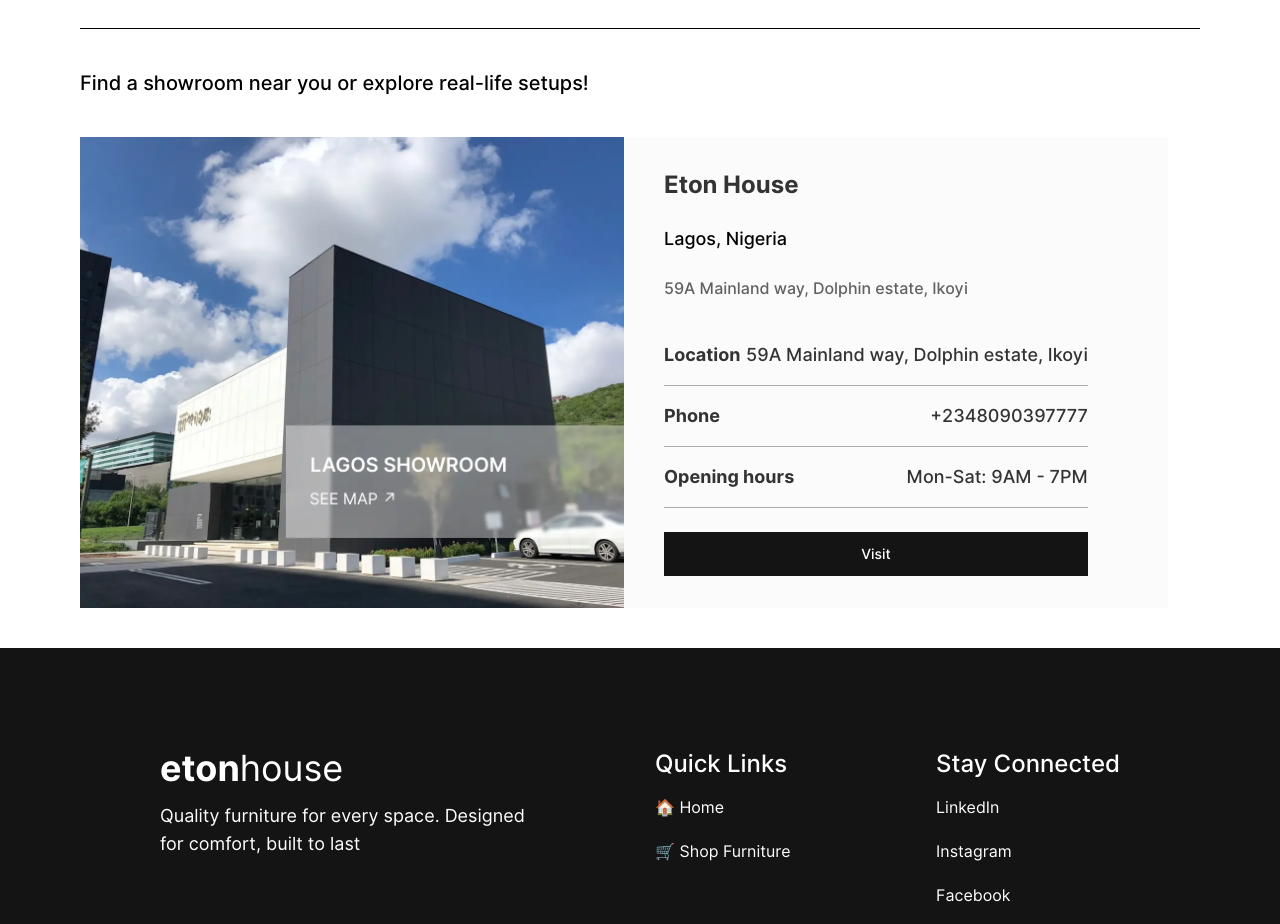
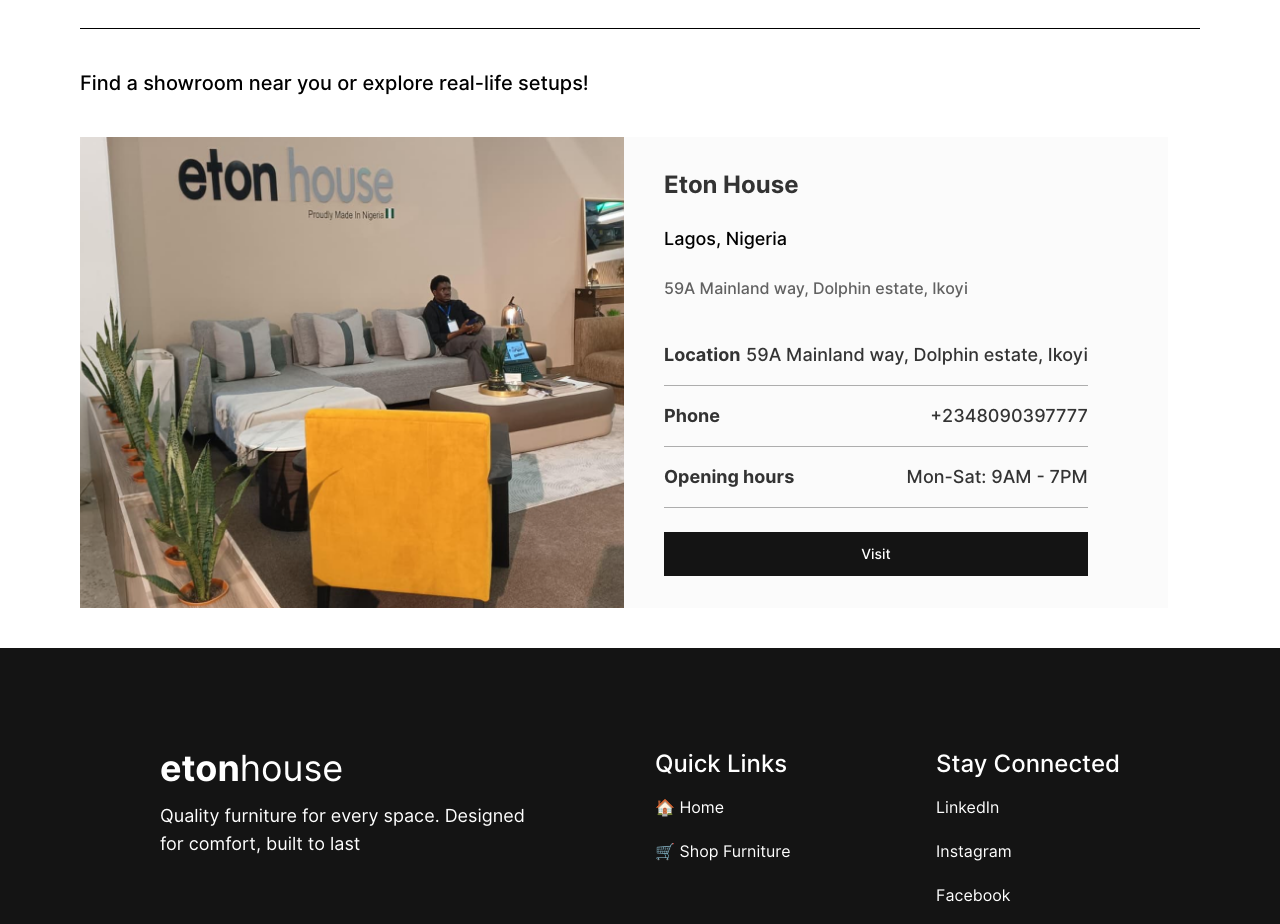
Before and after one commit to Scriptdeskng/etonhouse-client, a Next.js app: page /about in a window 1280 px wide. Shown: the part 2680-3604 px from the top of the page. Built offline with nearby package versions, Linux system fonts and the light colour scheme; no server answers.

Commit message:
chore: change about page image

```diff
--- a/src/ui/about/visit/index.tsx
+++ b/src/ui/about/visit/index.tsx
@@ -17,7 +17,7 @@
         <div className="w-full grid md:grid-cols-2 bg-[#FBFBFB]">
           <Link href="https://www.google.com/maps/dir/?api=1&destination=59A+Mainland+Way,+Dolphine+Estate,+Lagos+106104,+Lagos" target="_blank" rel="noopener noreferrer" className="w-full h-[270px] md:h-auto relative">
             <Image
-              src="/assets/webp/showroom2.webp"
+              src="/assets/png/eton-house.png"
               alt="Lagos Showroom"
               fill
               className="object-cover"
```
Also changed, not shown: public/assets/png/eton-house.png (added).
